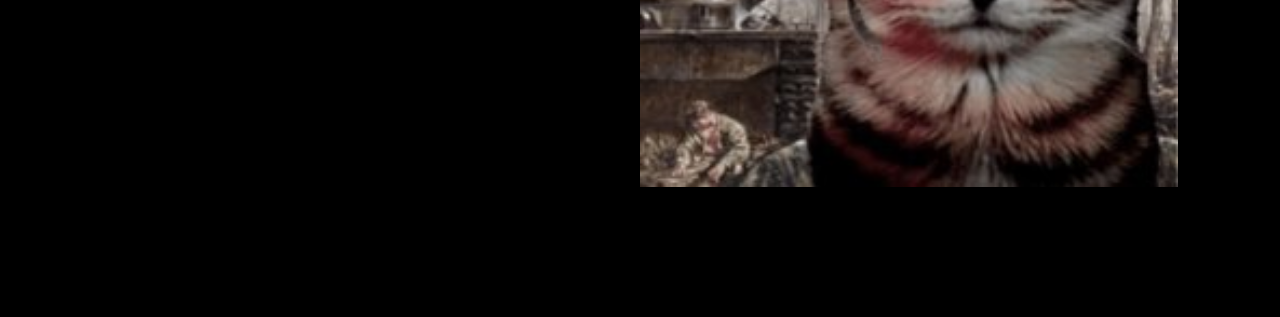
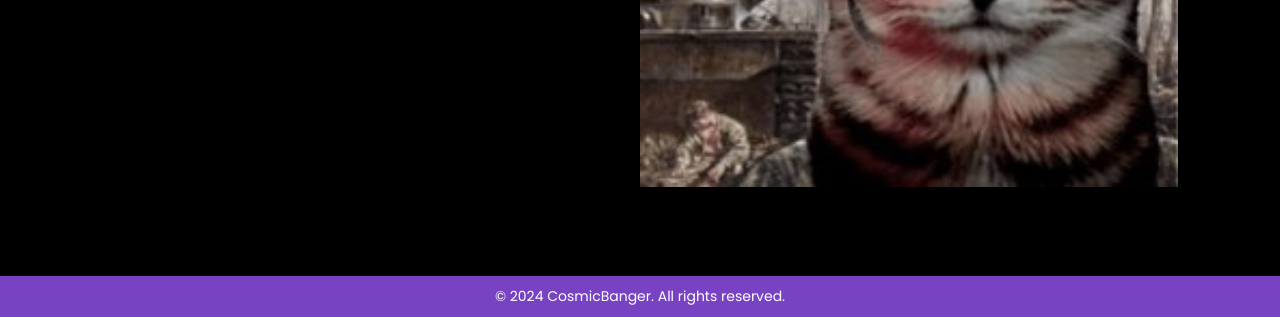
Before and after one commit to namansingh1314/meMETEOR, a plain HTML site: page index.html in a window 1280 px wide. Shown: the part 483-800 px from the top of the page. Drawn offline with nearby package versions, Linux system fonts and the light colour scheme; no server answers.

Commit message:
Update index.html

```diff
--- a/index.html
+++ b/index.html
@@ -103,6 +103,12 @@
       <img src="./assets/images/main.jpg" alt="landing-page image" />
     </div>
   </section>
+  <footer style="background-color: #7843c3; color: #ffffff; padding: 10px 0; text-align: center; position: fixed; bottom: 0; width: 100%;">
+    <div style="font-size: 14px;">
+        <p>&copy; 2024 CosmicBanger. All rights reserved.</p>
+    </div>
+</footer>
+
   <script src="assets/js/scripts.js"></script>
 </body>
 </html>
```
